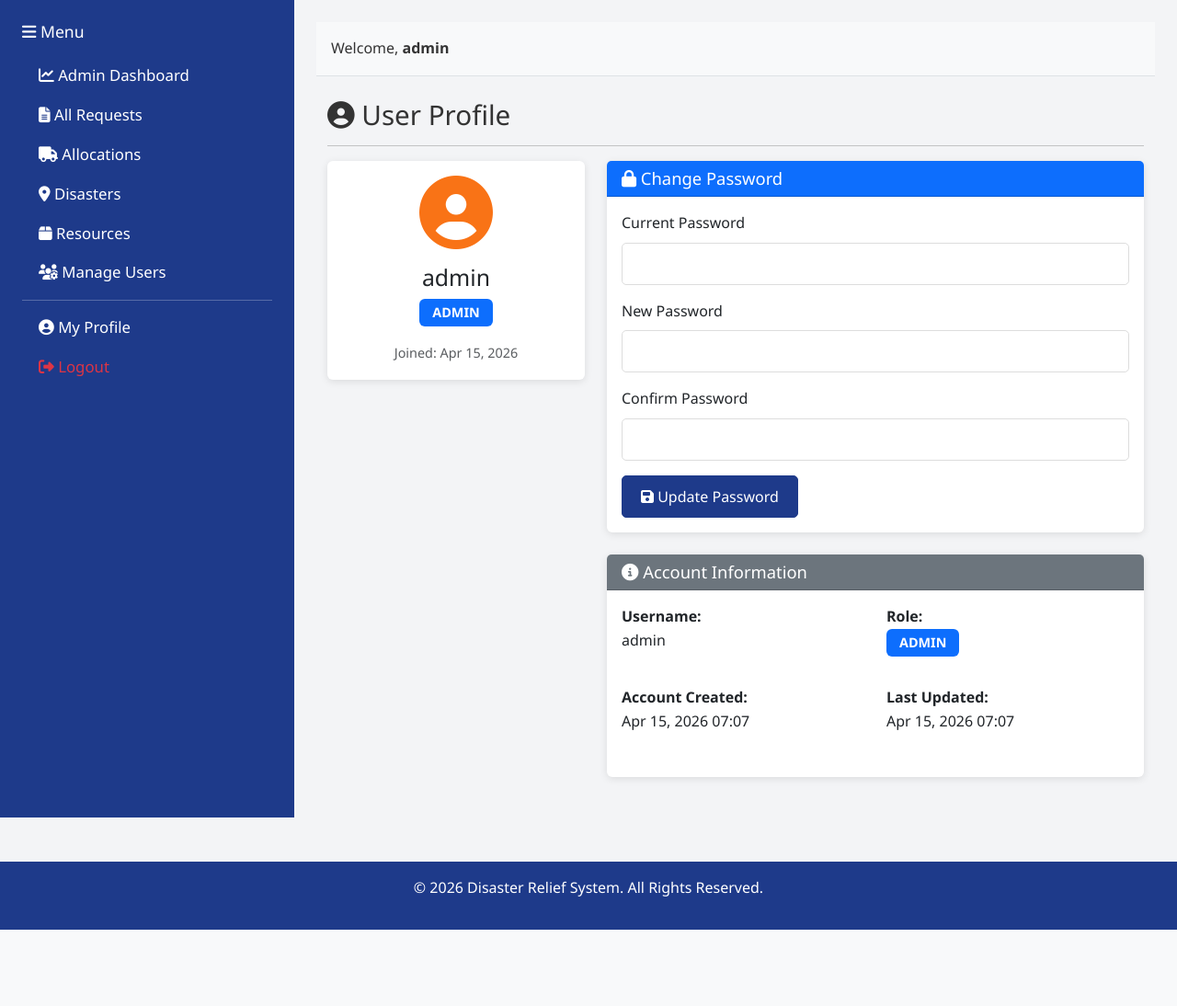
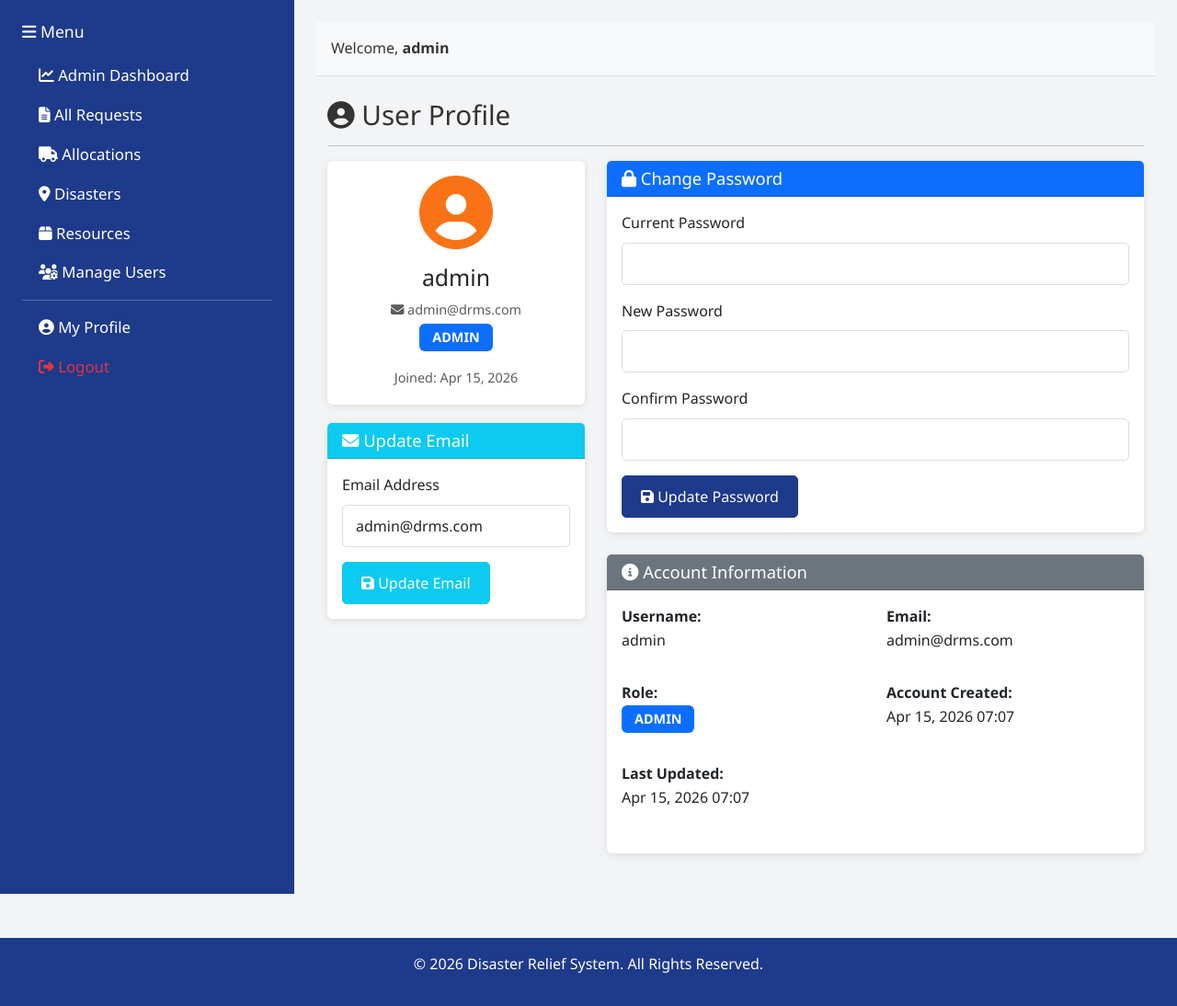
Before and after one commit to Navin248/DMS, a PHP site: page /profile.php in a window 1280 px wide. Shown: the whole page at 92% size. Before the commit the page ends 1011 px from the top, so only its background shows below. Run offline with PHP 8.4, Linux system fonts and the light colour scheme; a user stored in the database is signed in; data comes from the database, SQL or seed files in the repository; both versions use the stored data as it was after the commit.

Commit message:
feat: Add email column to users - login, reset, profile, admin
- Add email column to users table (schema + migration script)
- Login now accepts username OR email (auto-detects @ symbol)
- Forgot password accepts username or email
- Profile page: display email, add Update Email form with validation
- Admin manage users: show email column in users table
- Reset password token page: show email alongside username
- Email uniqueness enforced at DB level + duplicate check in profile
- Session stores email for use across the system

```diff
--- a/admin/manage_users.php
+++ b/admin/manage_users.php
@@ -52,7 +52,7 @@ if ($_SERVER['REQUEST_METHOD'] == 'POST') {
 }
 
 // Get all users
-$users_query = "SELECT id, username, role, location, created_at, updated_at FROM users ORDER BY role ASC, username ASC";
+$users_query = "SELECT id, username, email, role, location, created_at, updated_at FROM users ORDER BY role ASC, username ASC";
 $users_result = $conn->query($users_query);
 ?>
 
@@ -258,10 +258,10 @@ $users_result = $conn->query($users_query);
                                     <tr>
                                         <th>#</th>
                                         <th>User</th>
+                                        <th>Email</th>
                                         <th>Role</th>
                                         <th>Location</th>
                                         <th>Created</th>
-                                        <th>Last Updated</th>
                                         <th>Actions</th>
                                     </tr>
                                 </thead>
@@ -283,6 +283,7 @@ $users_result = $conn->query($users_query);
                                                     </div>
                                                 </div>
                                             </td>
+                                            <td><?php echo htmlspecialchars($u['email'] ?? '—'); ?></td>
                                             <td>
                                                 <span class="<?php echo $u['role'] == 'admin' ? 'role-badge-admin' : 'role-badge-user'; ?>">
                                                     <?php echo strtoupper($u['role']); ?>
@@ -290,7 +291,6 @@ $users_result = $conn->query($users_query);
                                             </td>
                                             <td><?php echo htmlspecialchars($u['location'] ?? 'N/A'); ?></td>
                                             <td><?php echo date('M d, Y', strtotime($u['created_at'])); ?></td>
-                                            <td><?php echo date('M d, Y H:i', strtotime($u['updated_at'])); ?></td>
                                             <td>
                                                 <button class="btn-reset-password"
                                                         data-bs-toggle="modal"
--- a/profile.php
+++ b/profile.php
@@ -13,8 +13,34 @@ if ($_SERVER['REQUEST_METHOD'] == 'POST') {
     $action = $_POST['action'] ?? '';
 
     if ($action == 'update_profile') {
-        // Profile update logic can be added here
-        $success = 'Profile updated successfully!';
+        $new_email = isset($_POST['email']) ? trim($_POST['email']) : '';
+
+        if (!empty($new_email) && !filter_var($new_email, FILTER_VALIDATE_EMAIL)) {
+            $error = 'Please enter a valid email address!';
+        } else {
+            // Check if email is already taken by another user
+            if (!empty($new_email)) {
+                $check_stmt = $conn->prepare("SELECT id FROM users WHERE email = ? AND id != ?");
+                $check_stmt->bind_param("si", $new_email, $_SESSION['user_id']);
+                $check_stmt->execute();
+                if ($check_stmt->get_result()->num_rows > 0) {
+                    $error = 'This email is already in use by another account!';
+                }
+            }
+
+            if (empty($error)) {
+                $email_value = !empty($new_email) ? $new_email : null;
+                $update_stmt = $conn->prepare("UPDATE users SET email = ? WHERE id = ?");
+                $update_stmt->bind_param("si", $email_value, $_SESSION['user_id']);
+                if ($update_stmt->execute()) {
+                    $_SESSION['email'] = $email_value;
+                    $success = 'Profile updated successfully!';
+                    $user = get_user_info(); // Refresh user data
+                } else {
+                    $error = 'Error updating profile: ' . $conn->error;
+                }
+            }
+        }
     }
 
     if ($action == 'change_password') {
@@ -103,12 +129,36 @@ if ($_SERVER['REQUEST_METHOD'] == 'POST') {
                                 <div class="card-body text-center">
                                     <i class="fas fa-user-circle" style="font-size: 80px; color: #F97316;"></i>
                                     <h3 class="mt-3"><?php echo htmlspecialchars($user['username']); ?></h3>
+                                    <?php if (!empty($user['email'])): ?>
+                                        <p class="text-muted mb-1"><i class="fas fa-envelope"></i> <?php echo htmlspecialchars($user['email']); ?></p>
+                                    <?php endif; ?>
                                     <p class="text-muted">
                                         <span class="badge bg-primary"><?php echo strtoupper($user['role']); ?></span>
                                     </p>
                                     <small class="text-muted">
                                         Joined: <?php echo date('M d, Y', strtotime($user['created_at'])); ?>
                                     </small>
+                                </div>
+                            </div>
+
+                            <!-- Update Email Form -->
+                            <div class="card mt-3">
+                                <div class="card-header bg-info text-white">
+                                    <h5 class="mb-0"><i class="fas fa-envelope"></i> Update Email</h5>
+                                </div>
+                                <div class="card-body">
+                                    <form method="POST" action="">
+                                        <input type="hidden" name="action" value="update_profile">
+                                        <div class="mb-3">
+                                            <label for="email" class="form-label">Email Address</label>
+                                            <input type="email" class="form-control" id="email" name="email"
+                                                   value="<?php echo htmlspecialchars($user['email'] ?? ''); ?>"
+                                                   placeholder="Enter your email address">
+                                        </div>
+                                        <button type="submit" class="btn btn-info text-white">
+                                            <i class="fas fa-save"></i> Update Email
+                                        </button>
+                                    </form>
                                 </div>
                             </div>
                         </div>
@@ -157,15 +207,21 @@ if ($_SERVER['REQUEST_METHOD'] == 'POST') {
                                             <p><?php echo htmlspecialchars($user['username']); ?></p>
                                         </div>
                                         <div class="col-md-6">
-                                            <strong>Role:</strong>
-                                            <p><span class="badge bg-primary"><?php echo strtoupper($user['role']); ?></span></p>
+                                            <strong>Email:</strong>
+                                            <p><?php echo htmlspecialchars($user['email'] ?? 'Not set'); ?></p>
                                         </div>
                                     </div>
                                     <div class="row mb-3">
                                         <div class="col-md-6">
+                                            <strong>Role:</strong>
+                                            <p><span class="badge bg-primary"><?php echo strtoupper($user['role']); ?></span></p>
+                                        </div>
+                                        <div class="col-md-6">
                                             <strong>Account Created:</strong>
                                             <p><?php echo date('M d, Y H:i', strtotime($user['created_at'])); ?></p>
                                         </div>
+                                    </div>
+                                    <div class="row mb-3">
                                         <div class="col-md-6">
                                             <strong>Last Updated:</strong>
                                             <p><?php echo date('M d, Y H:i', strtotime($user['updated_at'])); ?></p>
```
Also changed, not shown: database_schema.sql (+4 -3 lines), forgot_password.php (+15 -11 lines), login.php (+15 -9 lines), migrations/add_email_column.sql (added, +20 -0 lines), reset_password_token.php (+5 -2 lines).
